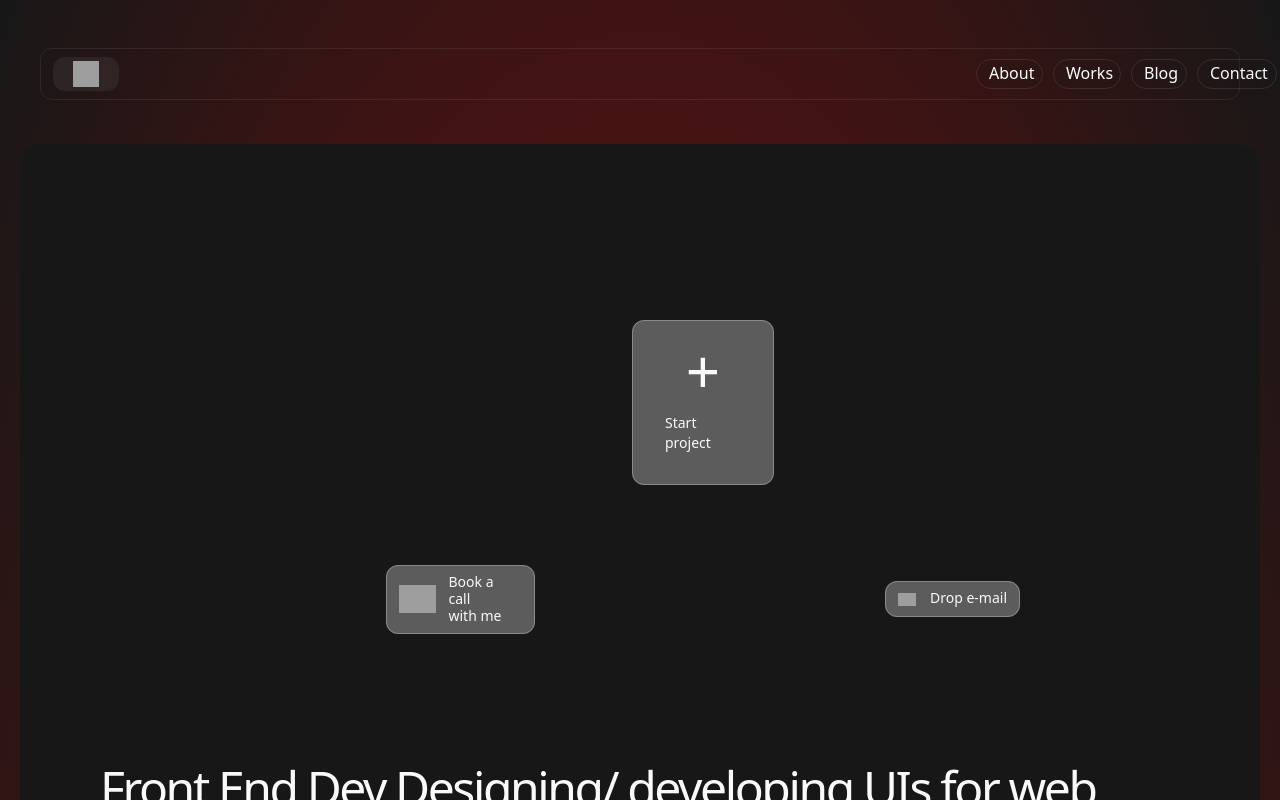
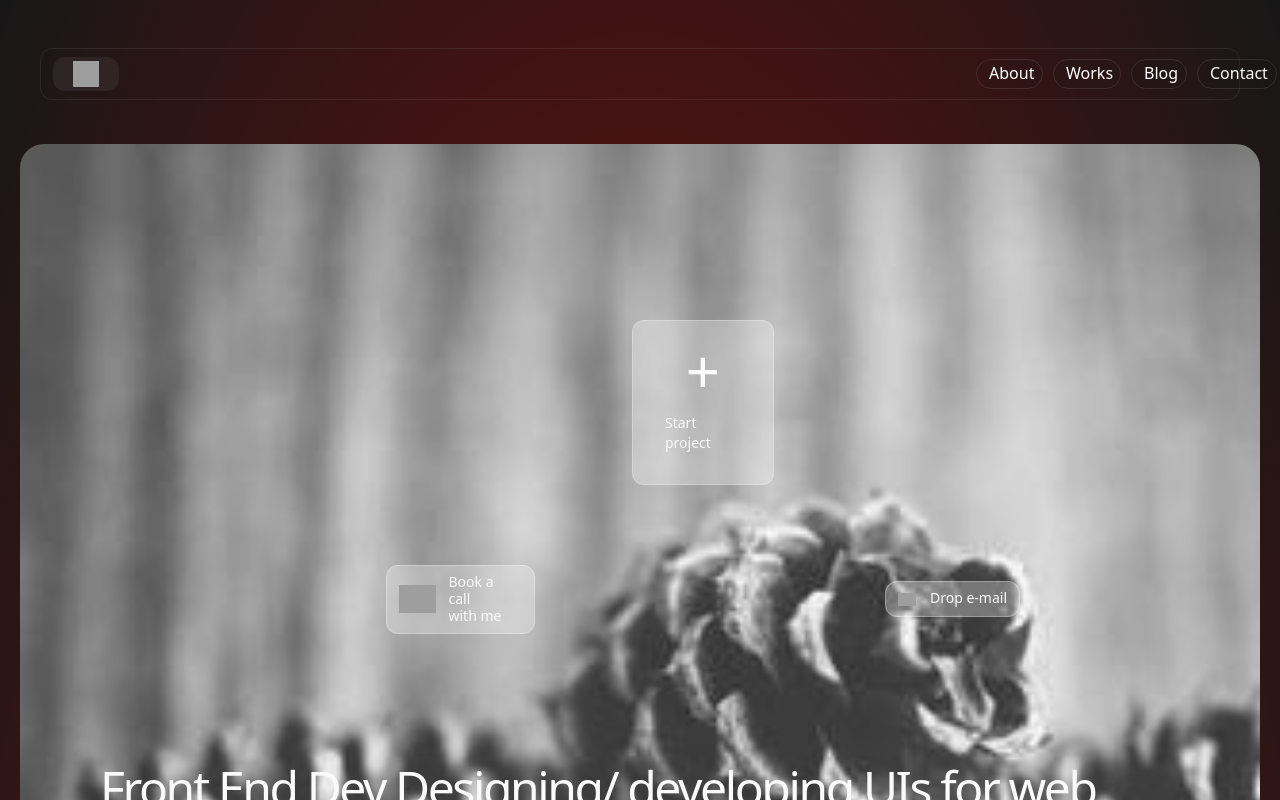
Before and after one commit to KitimboRino/portfolio2.0, a Next.js app: page / in a window 1280 px wide. Shown: the top 800 px of the page. Built offline with nearby package versions, Linux system fonts and the light colour scheme; grey boxes are pictures that could not be loaded.

Commit message:
feat: add image hero section

```diff
--- a/app/components/HeroSection.jsx
+++ b/app/components/HeroSection.jsx
@@ -4,7 +4,7 @@ import Image from "next/image";
 
 function HeroSection() {
   return (
-    <main className="justify-end items-center bg-neutral-900 self-stretch relative flex grow flex-col pl-20 pr-20 pt-44 pb-8 rounded-3xl max-md:max-w-full max-md:pt-24 max-md:px-5">
+    <main className="justify-end items-center bg-neutral-900 self-stretch relative flex grow flex-col pl-20 pr-20 pt-44 pb-8 rounded-3xl max-md:max-w-full max-md:pt-24 max-md:px-5" style={{ backgroundImage: 'url("/images/flowe.jpg")', backgroundSize: 'cover', backgroundPosition: 'center' }}>
       <section className="flex w-[634px] max-w-full flex-col mr-40 self-end max-md:mr-2.5" >
         <div className="justify-center items-center bg-zinc-50 bg-opacity-30 self-center flex w-[142px] max-w-full flex-col rounded-xl">
           <div className="border border-[color:var(--madiyour-com-alabaster-29,rgba(250,250,250,0.29))] self-stretch flex w-full grow flex-col pt-2 pb-8 px-8 rounded-xl border-solid max-md:px-5">
```
Also changed, not shown: public/images/flowe.jpg (added).
